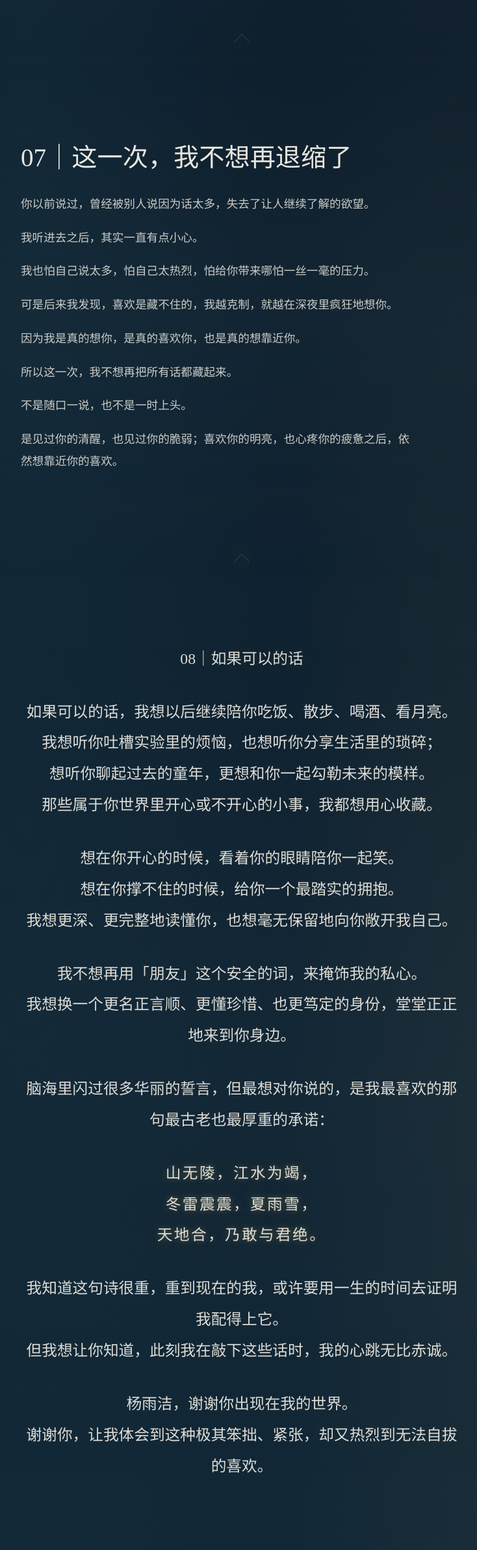
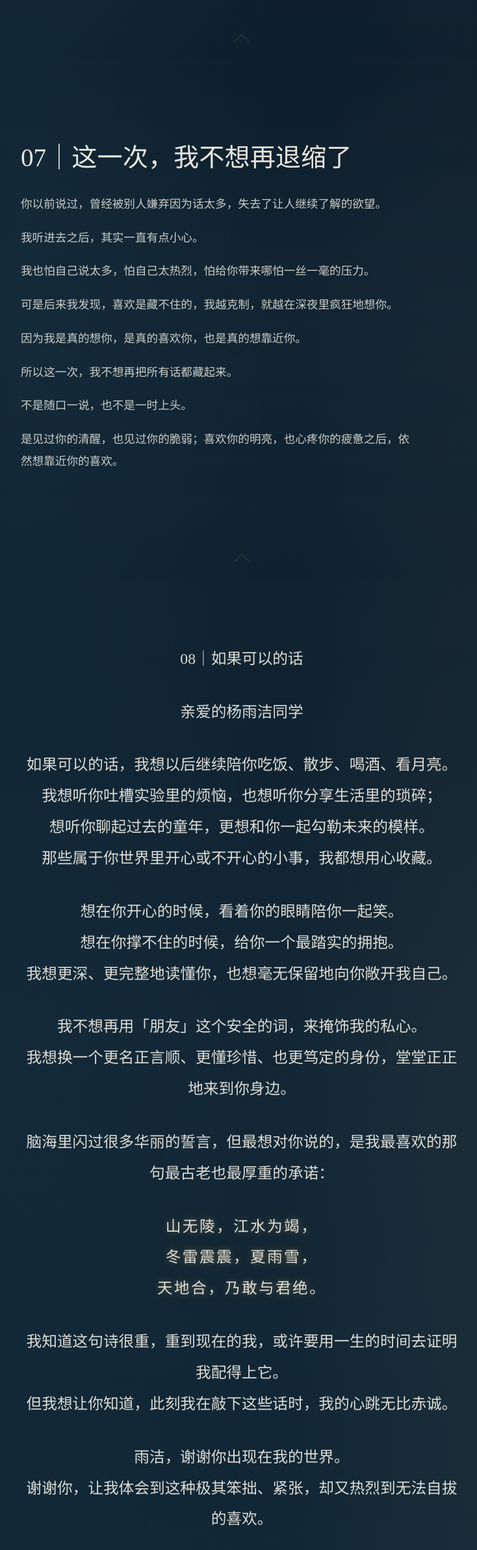
Before and after one commit to RebelliousZC/confession-night-site, a React (Vite) app: page / in a window 1280 px wide. Shown: the part 7415-9801 px from the top of the page at 65% size, without its empty margins (268-1002 px from the left). Built offline with nearby package versions, Linux system fonts and the light colour scheme.

Commit message:
Update siteContent.js

```diff
--- a/src/content/siteContent.js
+++ b/src/content/siteContent.js
@@ -170,7 +170,7 @@ export const siteContent = {
       title: '07｜这一次，我不想再退缩了',
       // 第十幕正文，每一项会作为独立段落
       paragraphs: [
-        '你以前说过，曾经被别人说因为话太多，失去了让人继续了解的欲望。',
+        '你以前说过，曾经被别人嫌弃因为话太多，失去了让人继续了解的欲望。',
         '我听进去之后，其实一直有点小心。',
         '我也怕自己说太多，怕自己太热烈，怕给你带来哪怕一丝一毫的压力。',
         '可是后来我发现，喜欢是藏不住的，我越克制，就越在深夜里疯狂地想你。',
@@ -188,6 +188,9 @@ export const siteContent = {
       {
         variant: 'lead',
         lines: ['08｜如果可以的话'],
+      },
+      {
+        lines:['亲爱的杨雨洁同学'],
       },
       {
         lines: [
@@ -225,7 +228,7 @@ export const siteContent = {
       },
       {
         lines: [
-          '杨雨洁，谢谢你出现在我的世界。',
+          '雨洁，谢谢你出现在我的世界。',
           '谢谢你，让我体会到这种极其笨拙、紧张，却又热烈到无法自拔的喜欢。',
         ],
       },
```
